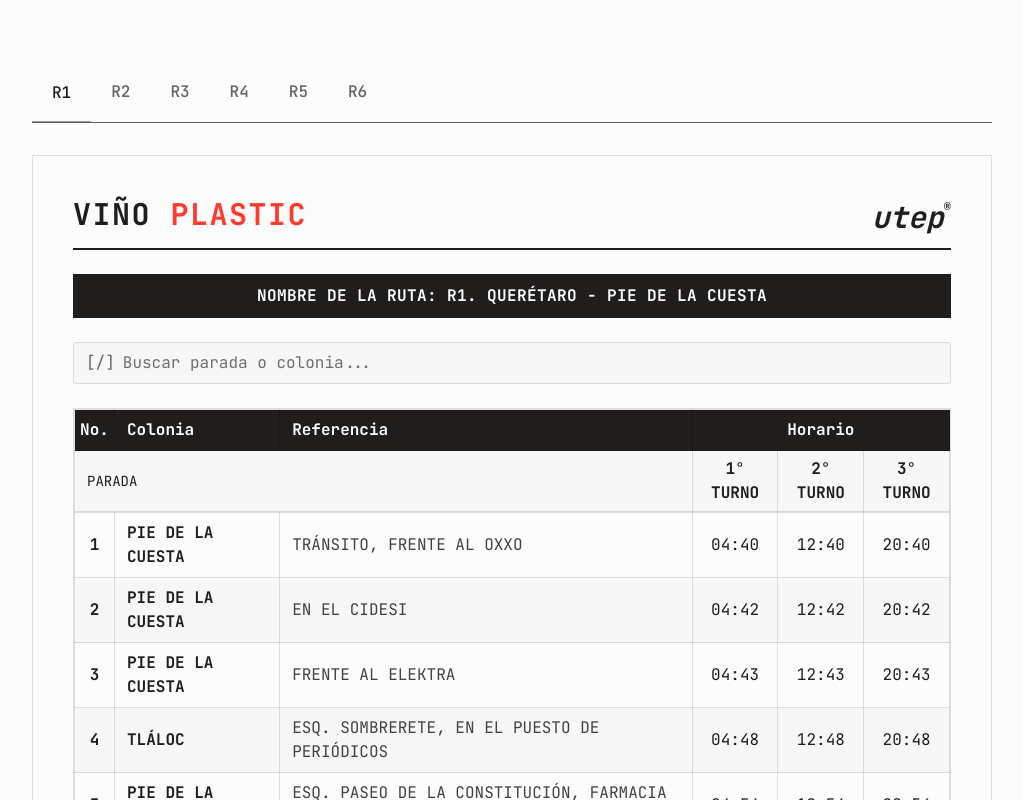
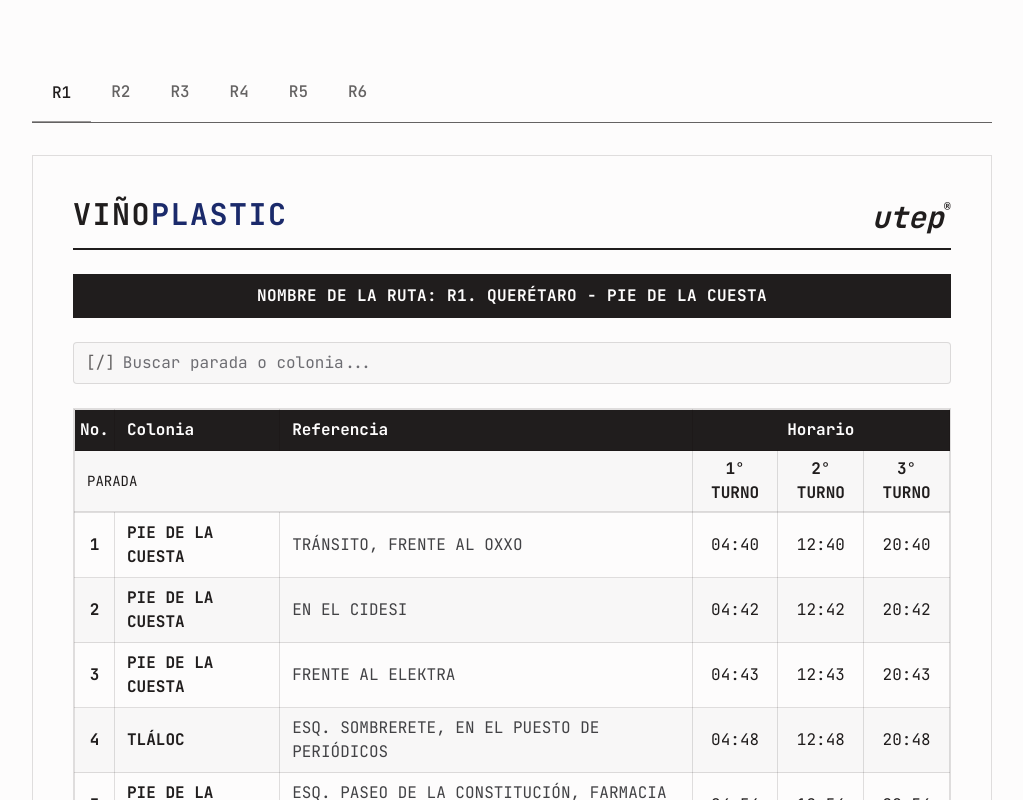
Before and after one commit to lahh29/rutas, a React (Vite) app in the folder rutas-app/: page / in a window 1280 px wide. Shown: the top 800 px of the page, without its empty margins (128-1151 px from the left). Built offline with nearby package versions, Linux system fonts and the light colour scheme.

Commit message:
auto-commit for 6463c0ee-dea0-490c-abe6-1f9c8aa1ca53

```diff
--- a/rutas-app/src/components/Brandbar.jsx
+++ b/rutas-app/src/components/Brandbar.jsx
@@ -6,9 +6,9 @@ export default function Brandbar() {
     >
       <p
         className="text-2xl font-bold tracking-wider text-ink sm:text-3xl"
-        aria-label="Viño Plastic"
+        aria-label="VIÑOPLASTIC"
       >
-        VIÑO <span className="text-danger">PLASTIC</span>
+        VIÑO<span className="text-brand">PLASTIC</span>
       </p>
       <p
         className="text-2xl font-black italic leading-none text-ink sm:text-3xl"
--- a/rutas-app/src/styles/index.css
+++ b/rutas-app/src/styles/index.css
@@ -26,6 +26,9 @@
   --color-danger: #ff3b30;
   --color-warning: #ff9f0a;
   --color-success: #30d158;
+
+  /* === Brand (company navy) === */
+  --color-brand: #1b2a6b;
 
   /* === Typography: single monospaced face === */
   --font-mono: "JetBrains Mono", "IBM Plex Mono", ui-monospace, SFMono-Regular,
```
